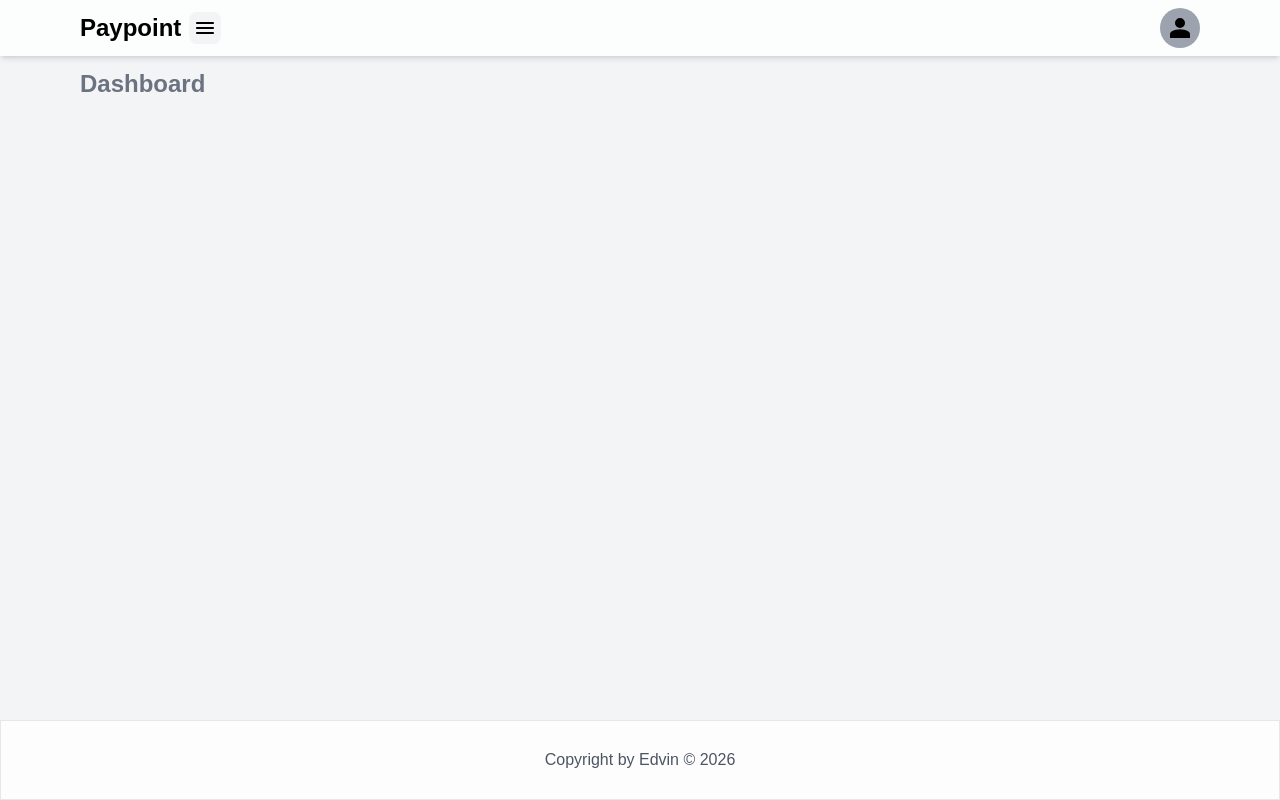
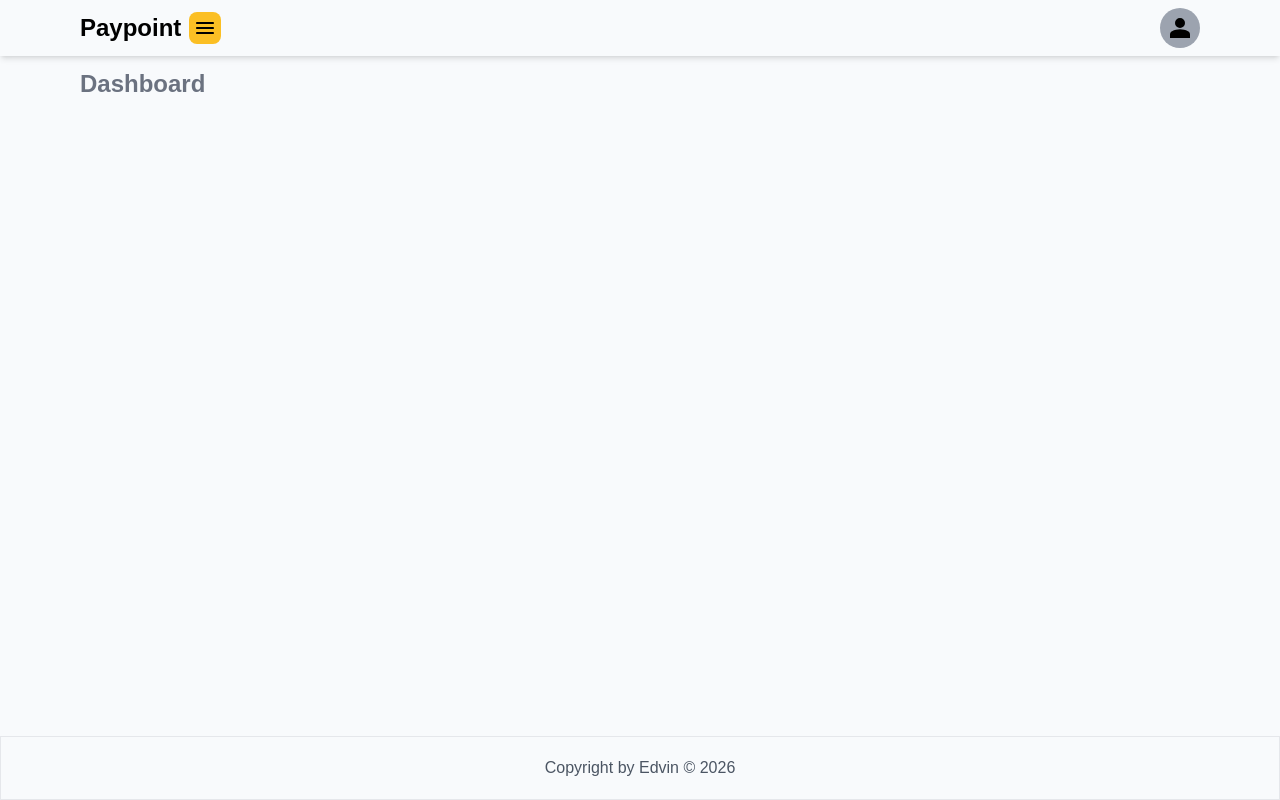
Before and after one commit to edvinHdyt/pay-point, a React (Vite) app in the folder SourceCode/paypoint-front/: page / in a window 1280 px wide. Built offline with nearby package versions, Linux system fonts and the light colour scheme.

Commit message:
creating sidebar component

```diff
--- a/SourceCode/paypoint-front/index.html
+++ b/SourceCode/paypoint-front/index.html
@@ -5,7 +5,7 @@
     <link rel="icon" type="image/svg+xml" href="/vite.svg" />
     <title>paypoint-front</title>
   </head>
-  <body class="bg-gray-100">
+  <body class="bg-[#F8FAFC]">
     <div id="root"></div>
     <script type="module" src="/src/main.jsx"></script>
   </body>
--- a/SourceCode/paypoint-front/src/Components/Footer.jsx
+++ b/SourceCode/paypoint-front/src/Components/Footer.jsx
@@ -1,6 +1,6 @@
 const Footer = () => {
     return (
-        <footer className="flex w-full h-20 justify-center items-center border-[0.1px] border-gray-200 fixed bottom-0 bg-white/80 font-montserrat">
+        <footer className="flex w-full h-16 justify-center items-center border-[0.1px] border-gray-200 fixed bottom-0 bg-slate-50 font-montserrat">
             <p className="text-1xl text-gray-600">Copyright by Edvin &copy; 2026</p>
         </footer>
     );
--- a/SourceCode/paypoint-front/src/Components/Navbar.jsx
+++ b/SourceCode/paypoint-front/src/Components/Navbar.jsx
@@ -13,18 +13,17 @@ const ProfilePict = (toggle) => {
 }
 
 const ProfileDropdown = (toggle) => {
-
     return (
     <div className={`absolute w-56 h-100 top-12 bg-white right-28 rounded-md shadow-md border-[0.8px] border-gray-200  ${toggle.toggleDropdown.isHidden ? 'hidden': ''}  ${toggle.toggleDropdown.isDropProfileOpen ? `animate-slide-up opacity-100 ` : `animate-slide-down opacity-0 translate-y-14 `} `} id="profileDropdown">
         <ul className="font-montserrat text-gray-700">
             <Link>
-                <li className="px-5 py-3 mb-1 flex items-center hover:bg-slate-200 border-b-[1px] border-gray-100">
+                <li className="px-5 py-3 mb-1 flex items-center hover:bg-hover border-b-[1px] border-gray-100">
                     <svg xmlns="http://www.w3.org/2000/svg" width="30" height="30" viewBox="0 0 24 24"><path fill="currentColor" d="M12 12q-1.65 0-2.825-1.175T8 8t1.175-2.825T12 4t2.825 1.175T16 8t-1.175 2.825T12 12m-8 8v-2.8q0-.85.438-1.562T5.6 14.55q1.55-.775 3.15-1.162T12 13t3.25.388t3.15 1.162q.725.375 1.163 1.088T20 17.2V20z"/></svg>
                     <p className="ms-2">John Doe</p>
                 </li>
             </Link>
              <Link>
-                <li className="px-5 py-3 mb-1 flex items-center hover:bg-slate-200 border-b-[1px] border-gray-100">
+                <li className="px-5 py-3 mb-1 flex items-center hover:bg-hover border-b-[1px] border-gray-100">
                      <svg xmlns="http://www.w3.org/2000/svg" width="30" height="30" viewBox="0 0 24 24"><path fill="currentColor" d="M12 21v-2h7V5h-7V3h7q.825 0 1.413.588T21 5v14q0 .825-.587 1.413T19 21zm-2-4l-1.375-1.45l2.55-2.55H3v-2h8.175l-2.55-2.55L10 7l5 5z"/></svg>
                     <p className="ms-2">Logout</p>
                 </li>
@@ -34,13 +33,12 @@ const ProfileDropdown = (toggle) => {
     )
 }
 
-const Navbar = () => {
+const Navbar = (propsNav) => {
     const [isDropProfileOpen, setIsDropProfileOpen] = useState(false);
     const [isHidden, setIsHidden] = useState(true);
 
     const toggleProfileDropdown = () => {
         setIsDropProfileOpen(!isDropProfileOpen);
-
     };
 
     useEffect(() => {
@@ -63,15 +61,15 @@ const Navbar = () => {
     }, [isDropProfileOpen]);
 
     return (
-        <header className="w-full h-14 px-20 py-3 flex items-center shadow-md sticky top-0 bg-white/80">
+        <header className="w-full h-14 px-20 py-3 flex items-center shadow-md sticky top-0 bg-slate-50 z-40">
             <ProfileDropdown toggleDropdown={{isDropProfileOpen, isHidden}}/>
-            <nav className="flex justify-between items-center font-montserrat  w-full">
+            <nav className="flex justify-between items-center font-montserrat w-full">
                 <div className="flex">
                     <Link to="/">
                         <h1 className="text-2xl font-bold">Paypoint</h1>
                     </Link>
-                    <button className="ms-2 w-8 h-8 bg-gray-100 border-1 border-white/100 flex
-                    item-center justify-center p-1 rounded-lg" type="button">
+                    <button className="ms-2 w-8 h-8 bg-primary border-1 border-white/100 flex
+                    item-center justify-center p-1 rounded-lg" type="button" onClick={propsNav.toggleSidebar}>
                         <svg xmlns="http://www.w3.org/2000/svg" width="24" height="24" viewBox="0 0 24 24"><path fill="currentColor" d="M4 18q-.425 0-.712-.288T3 17t.288-.712T4 16h16q.425 0 .713.288T21 17t-.288.713T20 18zm0-5q-.425 0-.712-.288T3 12t.288-.712T4 11h16q.425 0 .713.288T21 12t-.288.713T20 13zm0-5q-.425 0-.712-.288T3 7t.288-.712T4 6h16q.425 0 .713.288T21 7t-.288.713T20 8z"/></svg>
                     </button>
                 </div>
--- /dev/null
+++ b/SourceCode/paypoint-front/src/Components/Sidebar.jsx
@@ -0,0 +1,34 @@
+import { Link } from "react-router-dom";
+
+const Sidebar = (propsSidebar) => {
+
+    return (
+        <div className={`w-full sm:w-80 z-50 absolute left-0 top-0 h-full bg-slate-50 py-5 px-10 flex flex-col font-montserrat ${propsSidebar.handlerSidebar.isSidebarOpen ? 'animate-slide-right' : 'animate-slide-left translate-x-[-20rem]'}`}>
+            <div className="flex justify-center items-center mb-3 relative">
+                <h2 className="text-2xl font-bold">
+                    Paypoint
+                </h2>
+                <button className="absolute right-[-1rem] bg-primary w-10 h-10 border-0 rounded-md flex justify-center items-center" onClick={propsSidebar.handlerSidebar.toggleSidebar}>
+                    <svg xmlns="http://www.w3.org/2000/svg" width="24" height="24" viewBox="0 0 24 24"><path fill="currentColor" d="m12 13.4l-4.9 4.9q-.275.275-.7.275t-.7-.275t-.275-.7t.275-.7l4.9-4.9l-4.9-4.9q-.275-.275-.275-.7t.275-.7t.7-.275t.7.275l4.9 4.9l4.9-4.9q.275-.275.7-.275t.7.275t.275.7t-.275.7L13.4 12l4.9 4.9q.275.275.275.7t-.275.7t-.7.275t-.7-.275z"/></svg>
+                </button>
+            </div>
+            <ul>
+                <Link>
+                    <li className="px-4 py-3 border-0 rounded-md flex item-center mb-2 hover:bg-hover bg-primary">
+                        <svg xmlns="http://www.w3.org/2000/svg" width="24" height="24" viewBox="0 0 24 24"><path fill="currentColor" d="M4 19v-9q0-.475.213-.9t.587-.7l6-4.5q.525-.4 1.2-.4t1.2.4l6 4.5q.375.275.588.7T20 10v9q0 .825-.588 1.413T18 21h-3q-.425 0-.712-.288T14 20v-5q0-.425-.288-.712T13 14h-2q-.425 0-.712.288T10 15v5q0 .425-.288.713T9 21H6q-.825 0-1.412-.587T4 19"/></svg>
+                        <span className="ms-2 text-[#0F172A]">Dashboard</span>
+                    </li>
+                </Link>
+                <Link>
+                    <li className="px-4 py-3 border-0 rounded-md flex item-center mb-2 hover:bg-hover">
+                        <svg xmlns="http://www.w3.org/2000/svg" width="24" height="24" viewBox="0 0 24 24"><path fill="currentColor" d="M4 19v-9q0-.475.213-.9t.587-.7l6-4.5q.525-.4 1.2-.4t1.2.4l6 4.5q.375.275.588.7T20 10v9q0 .825-.588 1.413T18 21h-3q-.425 0-.712-.288T14 20v-5q0-.425-.288-.712T13 14h-2q-.425 0-.712.288T10 15v5q0 .425-.288.713T9 21H6q-.825 0-1.412-.587T4 19"/></svg>
+                        <span className="ms-2 text-[#0F172A]">Dashboard</span>
+                    </li>
+                </Link>
+            </ul>
+        </div>
+    )
+
+}
+
+export default Sidebar;
--- a/SourceCode/paypoint-front/src/layouts/MainLayout.jsx
+++ b/SourceCode/paypoint-front/src/layouts/MainLayout.jsx
@@ -1,11 +1,19 @@
-import { Children } from "react";
+import { Children, useState } from "react";
 import Navbar from "../Components/navbar";
 import Footer from "../Components/Footer";
+import Sidebar from "../Components/Sidebar";
 
 const MainLayout = ({children}) => {
+    const [isSidebarOpen, setIsSideBarOpen] = useState(false);
+
+    const toggleSidebar = () => {
+        setIsSideBarOpen(!isSidebarOpen);
+    }
+
     return (
         <>
-            <Navbar />
+            <Navbar toggleSidebar={toggleSidebar}/>
+            <Sidebar handlerSidebar={{isSidebarOpen, toggleSidebar}}/>
             <main className="">
                 {children}
             </main>
--- a/SourceCode/paypoint-front/tailwind.config.js
+++ b/SourceCode/paypoint-front/tailwind.config.js
@@ -11,11 +11,15 @@ export default {
         'montserrat': ['"Monstserrat"', "sans-serif"],
       },
       colors: {
-        'primary': '#FFE100'
+        'primary': '#FBBF24',
+        'hover': '#F59E0B',
+        'text': '#0F172A'
       },
       animation: {
         "slide-down": "slide-down 0.2s ease-out",
         "slide-up": "slide-up 0.2s ease-in",
+        "slide-right": "slide-right 0.5s ease-in",
+        "slide-left": "slide-left 0.5s ease-out"
       },
       keyframes: {
         "slide-down": {
@@ -36,6 +40,24 @@ export default {
             transform: 'translateY(0)',
             opacity: '100'
           }
+        },
+        "slide-right": {
+          '0%': {
+            transform: 'translateX(-20rem)',
+            opacity: '0'
+          },'100%': {
+            transform: 'translateX(0)',
+            opacity: '100'
+          }
+        },
+        "slide-left": {
+          '0%': {
+            transform: 'translateX(0)',
+            opacity: '100'
+          },'100%': {
+            transform: 'translateX(-20rem)',
+            opacity: '100'
+          }
         }
       }
     },
```
